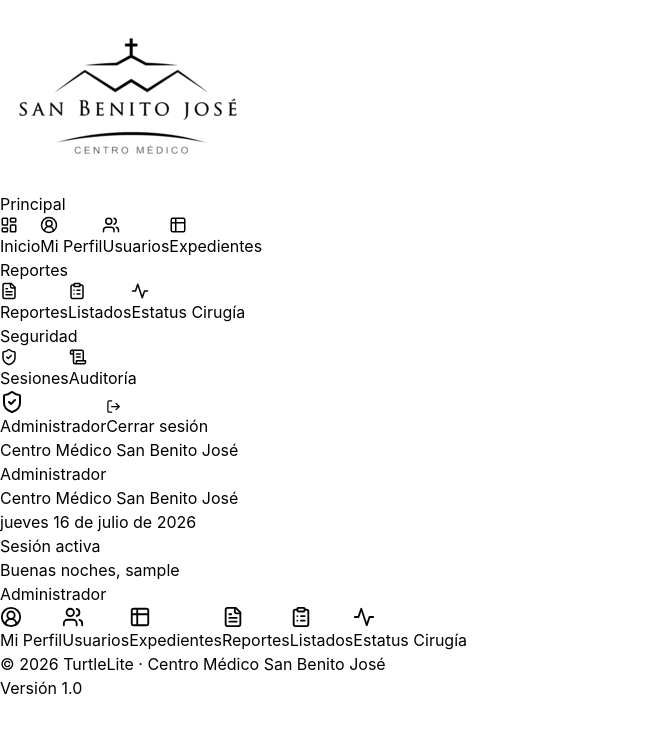
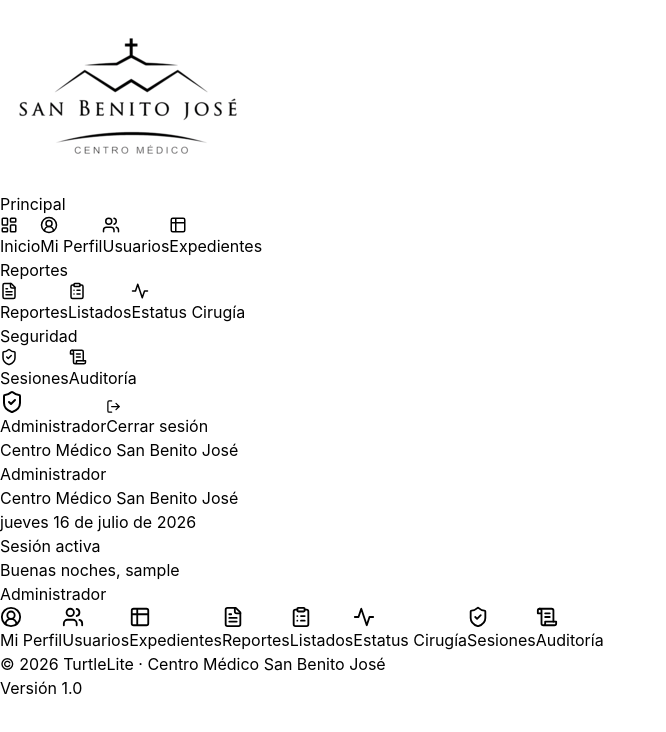
Before and after one commit to TurtleLite/APP-EXPEDIENTES-SBJ-BRIGADAS, a React (Vite) app in the folder frontend/: page /lists/1#/dashboard in a window 1280 px wide. Shown: the top 732 px of the page, without its empty margins (0-666 px from the left). Built offline with nearby package versions, Linux system fonts and the light colour scheme; no server answers; sample sign-in values are in the browser's storage; the HTML template or start-up script is replaced by a standard one.

Commit message:
feat: menu lateral sin scroll y acceso a Seguridad/Auditoria desde el dashboard

```diff
--- a/frontend/src/components/Layout.tsx
+++ b/frontend/src/components/Layout.tsx
@@ -107,13 +107,13 @@ export function Layout({ children }: { children: ReactNode }) {
         </div>
       )}
       <aside className="w-48 bg-white flex flex-col shrink-0 h-screen sticky top-0 shadow-lg">
-        <div className="p-5 border-b border-[#E3E6EB] flex items-center justify-center">
-          <img src="/logo_sbj.png" alt="Logo SBJ Cirugias" className="w-40 h-auto mx-auto" />
+        <div className="px-5 pt-3 pb-2 border-b border-[#E3E6EB] flex items-center justify-center">
+          <img src="/logo_sbj.png" alt="Logo SBJ Cirugias" className="w-36 h-auto mx-auto" />
         </div>
-        <nav className="flex-1 p-3 space-y-0.5 overflow-y-auto">
+        <nav className="flex-1 px-3 py-2 space-y-0.5 overflow-y-auto">
           {navSections.map((section) => (
-            <div key={section.title} className="mb-2">
-              <p className="px-3 pt-2 pb-1 text-[10px] font-semibold uppercase tracking-widest text-[#98A0AC]">
+            <div key={section.title} className="mb-1">
+              <p className="px-3 pt-1 pb-0.5 text-[10px] font-semibold uppercase tracking-widest text-[#98A0AC]">
                 {section.title}
               </p>
               {section.items.map((item) => {
@@ -123,7 +123,7 @@ export function Layout({ children }: { children: ReactNode }) {
                   <button
                     key={item.path}
                     onClick={() => handleNavClick(item)}
-                    className={`w-full flex items-center gap-3 px-3 py-2.5 rounded-lg text-sm font-medium transition-colors duration-200 relative ${
+                    className={`w-full flex items-center gap-3 px-3 py-1.5 rounded-lg text-sm font-medium transition-colors duration-200 relative ${
                       isActive
                         ? 'bg-[#EDF0F4] text-[#3F4650]'
                         : 'text-[#6F7682] hover:text-[#3F4650] hover:bg-[#F8F9FA]'
@@ -140,10 +140,10 @@ export function Layout({ children }: { children: ReactNode }) {
             </div>
           ))}
         </nav>
-        <div className="p-4 border-t border-[#E3E6EB]">
+        <div className="p-3 border-t border-[#E3E6EB]">
           <button
             onClick={() => navigate('/perfil')}
-            className="w-full flex items-center gap-3 mb-3 text-left group"
+            className="w-full flex items-center gap-3 mb-2 text-left group"
           >
             <div className="transition-transform duration-200 group-hover:scale-110">
               <RoleAvatar role={user?.role} size="sm" />
--- a/frontend/src/pages/Dashboard.tsx
+++ b/frontend/src/pages/Dashboard.tsx
@@ -4,7 +4,7 @@ import { useNavigate } from 'react-router-dom'
 import { listsApi } from '../services/api'
 import {
   Users, FileText, Table2, Lock,
-  UserCircle2, Activity, ClipboardList,
+  UserCircle2, Activity, ClipboardList, ShieldCheck, ScrollText,
 } from 'lucide-react'
 
 const roleLabels: Record<string, string> = {
@@ -95,6 +95,20 @@ export function Dashboard() {
       allowed: role === 'admin' || role === 'direccion',
       onClick: () => navigate('/estado-cirugia'),
     },
+    {
+      label: 'Sesiones',
+      icon: <ShieldCheck size={22} />,
+      color: 'bg-teal-600',
+      allowed: role === 'admin' || role === 'direccion',
+      onClick: () => navigate('/seguridad'),
+    },
+    {
+      label: 'Auditoría',
+      icon: <ScrollText size={22} />,
+      color: 'bg-cyan-600',
+      allowed: role === 'admin' || role === 'direccion',
+      onClick: () => navigate('/auditoria'),
+    },
   ]
 
   const hoy = new Date().toLocaleDateString('es-HN', { weekday: 'long', year: 'numeric', month: 'long', day: 'numeric' })
@@ -136,7 +150,7 @@ export function Dashboard() {
             <button
               key={opt.label}
               onClick={() => (opt.allowed ? opt.onClick() : setDenied(opt.label))}
-              className="h-40 flex flex-col items-center justify-center gap-2.5 rounded-2xl bg-white border border-slate-100 hover:border-[#E3E6EB] hover:shadow-md transition-all duration-200 group"
+              className="h-36 flex flex-col items-center justify-center gap-2 rounded-2xl bg-white border border-slate-100 hover:border-[#E3E6EB] hover:shadow-md transition-all duration-200 group"
             >
               <div className={`w-11 h-11 rounded-xl ${opt.color} text-white flex items-center justify-center shadow-sm group-hover:scale-110 transition-transform duration-200`}>
                 {opt.icon}
```
